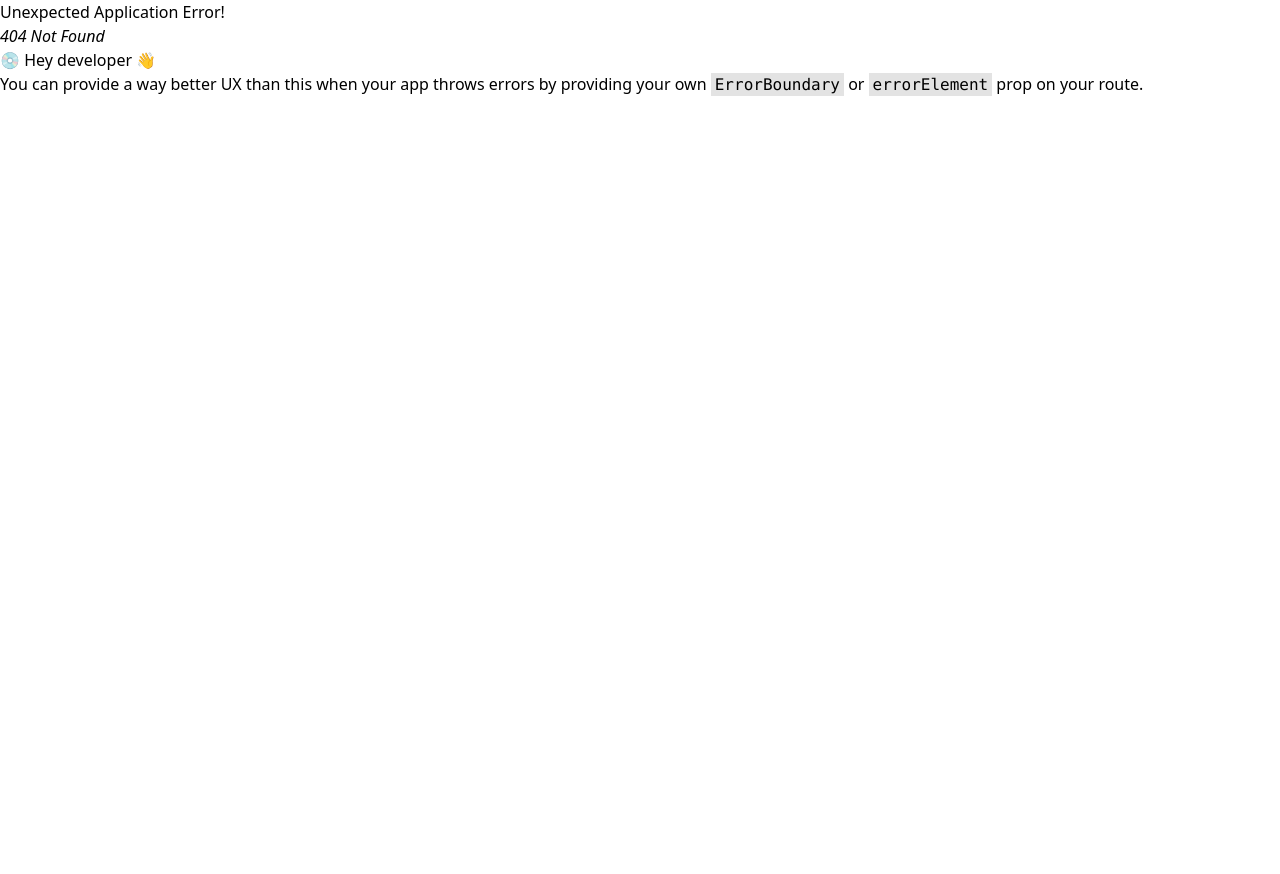
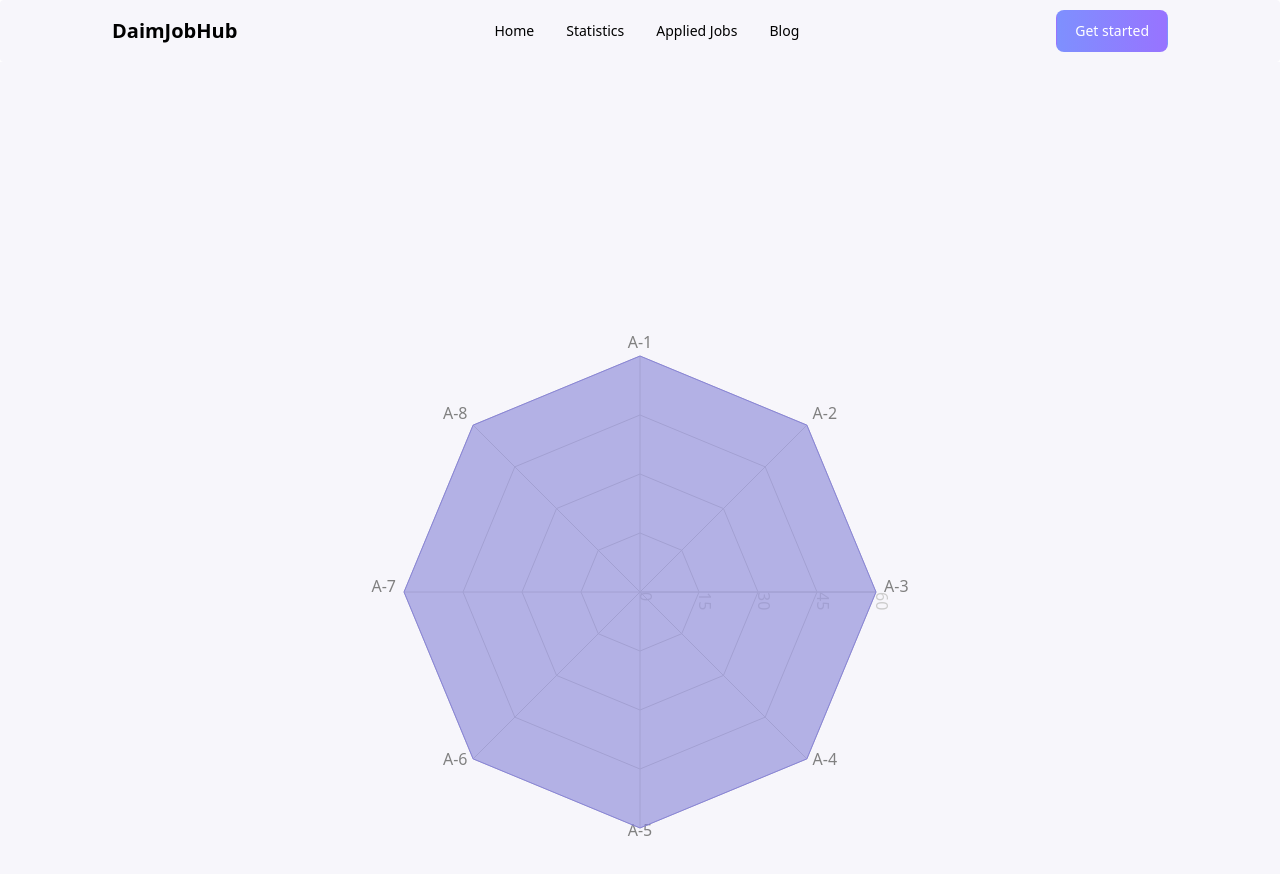
Before and after one commit to FAHIMXGG/job-hub, a React (Vite) app: page /Statistics in a window 1280 px wide. Before the commit this address had no page. Shown: the top 874 px of the page. Before the commit the page ends 800 px from the top, so only its background shows below. Built offline with nearby package versions, Linux system fonts and the light colour scheme.

Commit message:
res chart

```diff
--- a/package.json
+++ b/package.json
@@ -17,6 +17,7 @@
     "react": "^18.2.0",
     "react-dom": "^18.2.0",
     "react-router-dom": "^6.10.0",
+    "recharts": "^2.5.0",
     "sort-by": "^1.2.0"
   },
   "devDependencies": {
--- /dev/null
+++ b/src/components/Chart/Chart.jsx
@@ -0,0 +1,105 @@
+import React from 'react';
+import { AreaChart, Area, XAxis, YAxis, CartesianGrid, Tooltip, ResponsiveContainer, LineChart, Line, RadarChart, Radar, PolarGrid, PolarAngleAxis, PolarRadiusAxis } from 'recharts';
+
+const Chart = () => {
+    const data = [
+        {
+            subject: 'A-1',
+            AssignmentMarks: 60,
+            B: 110,
+            fullMark: 60,
+        },
+        {
+            subject: 'A-2',
+            AssignmentMarks: 60,
+            B: 130,
+            fullMark: 60,
+        },
+        {
+            subject: 'A-3',
+            AssignmentMarks: 60,
+            B: 130,
+            fullMark: 60,
+        },
+        {
+            subject: 'A-4',
+            AssignmentMarks: 60,
+            B: 100,
+            fullMark: 60,
+        },
+        {
+            subject: 'A-5',
+            AssignmentMarks: 60,
+            B: 90,
+            fullMark: 60,
+        },
+        {
+            subject: 'A-6',
+            AssignmentMarks: 60,
+            B: 85,
+            fullMark: 60,
+        },
+        {
+            subject: 'A-7',
+            AssignmentMarks: 60,
+            B: 85,
+            fullMark: 60,
+        },
+        {
+            subject: 'A-8',
+            AssignmentMarks: 60,
+            B: 85,
+            fullMark: 60,
+        },
+    ];
+    return (
+        <div className=' bg-[#F7F6FB] '>
+            <div className=' md:invisible py-10'>
+                <RadarChart
+                    width={300}
+                    height={150}
+                    data={data}
+                >
+                    <PolarGrid />
+                    <Tooltip />
+                    <PolarAngleAxis dataKey="subject" />
+                    <PolarRadiusAxis />
+                    {/* <Line
+                dataKey="uv"
+                ></Line> */}
+                    <Radar
+                        dataKey="AssignmentMarks"
+                        stroke="#8884d8"
+                        fill="#8884d8" fillOpacity={0.6}
+                    ></Radar>
+
+
+                </RadarChart>
+            </div>
+            <div className='md:mx-auto md:flex md:justify-center md:pb-52 invisible md:visible'>
+                <RadarChart
+                    width={1000}
+                    height={600}
+                    data={data}
+                >
+                    <PolarGrid />
+                    <Tooltip />
+                    <PolarAngleAxis dataKey="subject" />
+                    <PolarRadiusAxis />
+                    {/* <Line
+                dataKey="uv"
+                ></Line> */}
+                    <Radar
+                        dataKey="AssignmentMarks"
+                        stroke="#8884d8"
+                        fill="#8884d8" fillOpacity={0.6}
+                    ></Radar>
+
+
+                </RadarChart>
+            </div>
+        </div>
+    );
+};
+
+export default Chart;
--- a/src/components/Header/Header.jsx
+++ b/src/components/Header/Header.jsx
@@ -26,7 +26,7 @@ const Header = () => {
                 </div>
                 <Navbar.Collapse>
                     <Link to="/">Home</Link>
-                    <Link to="/">Statistics</Link>
+                    <Link to="/Statistics">Statistics</Link>
                     <Link to="/appliedJob"> Applied Jobs</Link>
                     <Link to="/"> Blog</Link>
 
--- a/src/components/JobCard/JobCard.jsx
+++ b/src/components/JobCard/JobCard.jsx
@@ -1,6 +1,7 @@
 import React, { useEffect, useState } from 'react';
 import JobCardInfo from '../JobCardInfo/JobCardInfo';
 import Job from '../Job/Job';
+
 
 const JobCard = () => {
 
@@ -15,6 +16,7 @@ const JobCard = () => {
 
     return (
         <div>
+
             <div className='text-center mb-7'>
                 <h1 className='text-4xl font-bold mb-4'>Featured Jobs</h1>
                 <p>Explore thousands of job opportunities with all the information you need. Its your future</p>
--- a/src/main.jsx
+++ b/src/main.jsx
@@ -14,6 +14,7 @@ import HomePage from './components/HomePage/HomePage';
 import Job from './components/Job/Job';
 import Details from './components/JobCardInfo/Details/Details';
 import AppliedJob from './components/AppliedJob/AppliedJob';
+import Chart from './components/Chart/Chart';
 
 
 const router = createBrowserRouter([
@@ -45,7 +46,8 @@ const router = createBrowserRouter([
         element: <AppliedJob></AppliedJob>
       },
       {
-
+        path: "/Statistics",
+        element: <Chart></Chart>
       },
     ]
   },
```
Also changed, not shown: 1 other file (tests, documents, lock files or other folders).
